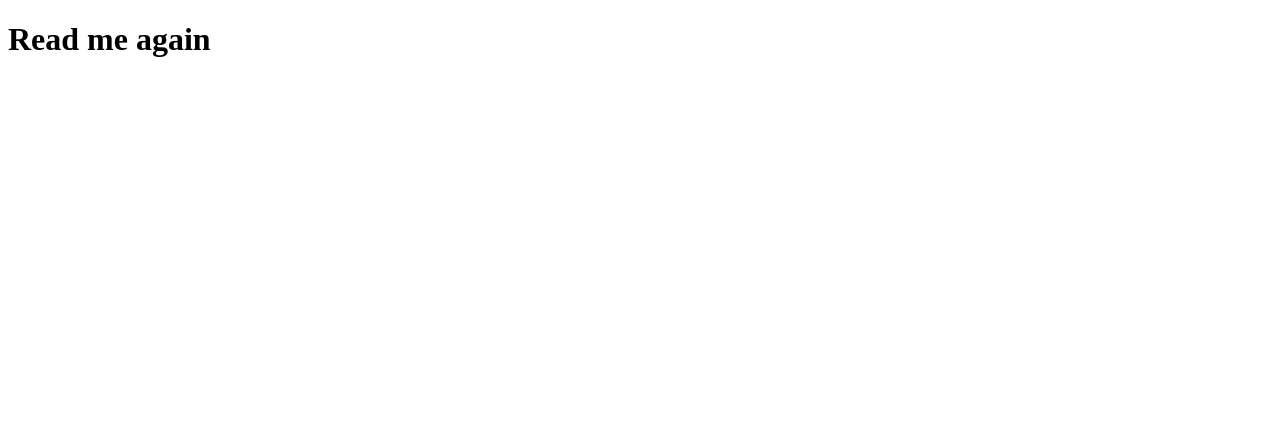
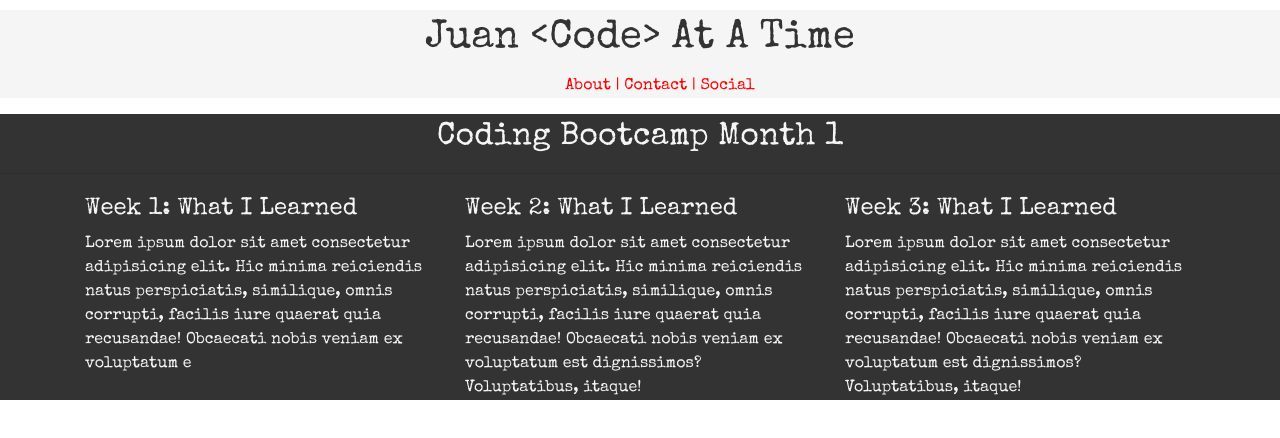
Before and after one commit to JuanCodeAtATime/juanCodeAtATime.github.io, a plain HTML site: page index.html in a window 1280 px wide. Drawn offline with nearby package versions, Linux system fonts and the light colour scheme; a web font is replaced by a local one.

Commit message:
tinkering around with concepts learned in class.  Applied some bootstrap elements.

```diff
--- /dev/null
+++ b/CSS/style.css
@@ -0,0 +1,83 @@
+/* font-family: 'Marck Script', cursive;
+font-family: 'Liu Jian Mao Cao', cursive;
+font-family: 'Mansalva', cursive;
+font-family: 'Special Elite', cursive;
+/* font-family: 'Libre Barcode 39 Text', cursive;  */
+
+.maincontainer {
+    background-color: #333
+}
+
+header {
+    background-color: whitesmoke;
+    position: sticky;
+
+}
+
+.logo {
+    font-family: 'Special Elite', cursive;
+    font-weight: bold;
+    color: #333;
+    padding-top: 5px;
+    padding-bottom: 0;
+    margin-top: 5px;
+    margin-bottom: 0;
+    margin-left: 0;
+    text-align: center;
+
+}
+
+body, .container, .maincontainer {
+    background-color: #333;
+    color: whitesmoke;
+    font-family: 'Special Elite', cursive;
+    line-height: 1.5em;
+    padding-top: 5px;
+
+    }
+
+.maincontainer {
+    padding-top: 5px;
+
+
+}
+h2 {
+    text-align: center;
+}
+
+nav ul {
+   list-style-type: none;
+   text-align: center;
+   padding-top: 0;
+   margin-top: 0;
+
+}
+
+li {
+  display: inline;
+  list-style-type: none;
+  font-family: 'Special Elite', cursive;
+
+}
+nav a:link {
+    padding: 0px;
+    color: red;
+}
+
+nav a:active {
+    padding: 0px;
+    background-color: whitesmoke;
+    text-decoration: none;
+    color: red;
+}
+nav a:visited {
+    padding: 0px;
+    color: purple;
+  }
+
+nav a:hover {
+    padding: 0px;
+    background-color: whitesmoke;
+    text-decoration: underline;
+    color: #333;
+  }
--- a/index.html
+++ b/index.html
@@ -2,11 +2,62 @@
 <html lang="en">
 <head>
     <meta charset="UTF-8">
+    <link rel="stylesheet" type="text/css" href="CSS/style.css">
+    <link href="https://fonts.googleapis.com/css?family=Libre+Barcode+39+Text|Liu+Jian+Mao+Cao|Mansalva|Marck+Script|Special+Elite&display=swap" rel="stylesheet">
+    <link rel="stylesheet" href="https://stackpath.bootstrapcdn.com/bootstrap/4.3.1/css/bootstrap.min.css" integrity="sha384-ggOyR0iXCbMQv3Xipma34MD+dH/1fQ784/j6cY/iJTQUOhcWr7x9JvoRxT2MZw1T" crossorigin="anonymous">
     <meta name="viewport" content="width=device-width, initial-scale=1.0">
     <meta http-equiv="X-UA-Compatible" content="ie=edge">
-    <title>Document</title>
+
+    <title>Juan's Coding Blog</title>
 </head>
+
 <body>
-  <h1>Read me again</h1>
+  <header>
+    <div class="logo"><h1>Juan &lt;Code&gt; At A Time</h1></div>
+    <nav>
+      <ul>
+          <li><a href="#">About |</a></li>
+          <li><a href="#">Contact |</a></li>
+          <li><a href="#">Social</a></li>
+      </ul>
+    </nav>
+  </header>
+  <div class="maincontainer">
+    <h2>Coding Bootcamp Month 1</h2>
+    <hr>
+
+    <div class="container">
+      <div class="row">
+        <div class="col-md"><h4>Week 1: What I Learned</h4>Lorem ipsum dolor sit
+          amet consectetur adipisicing elit. Hic minima
+          reiciendis natus perspiciatis, similique, omnis
+          corrupti, facilis iure quaerat quia recusandae!
+          Obcaecati nobis veniam ex voluptatum e
+        </div>
+
+        <div class="col-md"><h4>Week 2: What I Learned</h4>Lorem ipsum dolor sit
+            amet consectetur adipisicing elit. Hic minima
+            reiciendis natus perspiciatis, similique, omnis
+            corrupti, facilis iure quaerat quia recusandae!
+            Obcaecati nobis veniam ex voluptatum est dignissimos? Voluptatibus, itaque!
+        </div>
+
+        <div class="col-md"><h4>Week 3: What I Learned</h4>Lorem ipsum dolor sit
+              amet consectetur adipisicing elit. Hic minima
+              reiciendis natus perspiciatis, similique, omnis
+              corrupti, facilis iure quaerat quia recusandae!
+              Obcaecati nobis veniam ex voluptatum est dignissimos? Voluptatibus, itaque!
+        </div>
+      </div>
+
+
+    </div>
+
+  </div>
+
+
+
+
+
 </body>
 </html>
```
